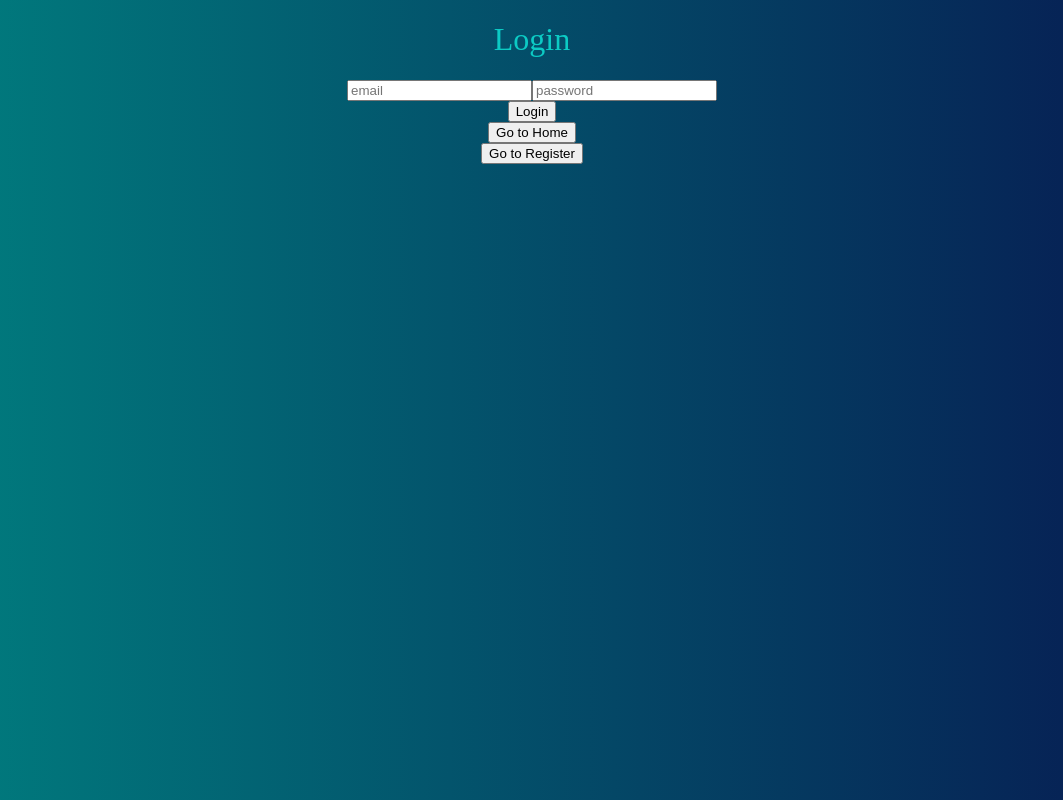
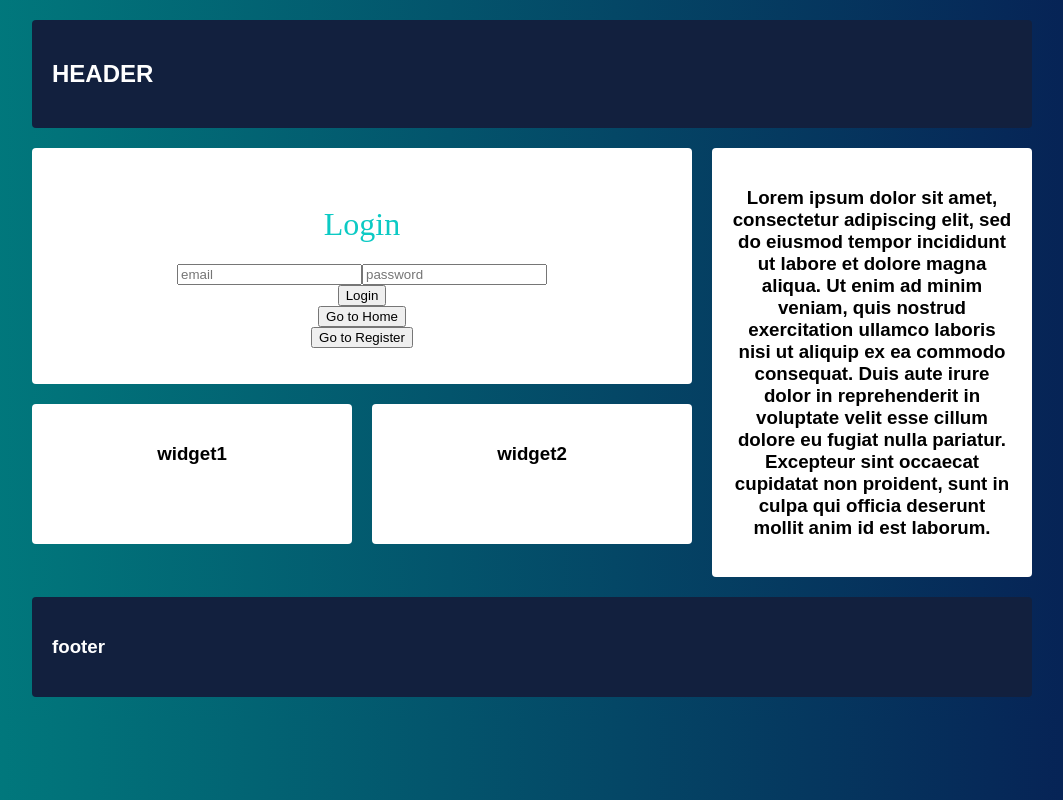
Before and after one commit to andreecueva97/gh-pages-depl, a React (Create React App) app: page /login in a window 1280 px wide. Shown: the whole page, without its empty margins (108-1171 px from the left). Built offline with nearby package versions, Linux system fonts and the light colour scheme.

Commit message:
changes css pages

```diff
--- a/src/containers/Login.js
+++ b/src/containers/Login.js
@@ -49,7 +49,13 @@
   };
 
   return (
-    <div style={{display: 'flex',  justifyContent:'center', alignItems:'center', height: '100%', flexDirection: 'column'}}>
+    <div className="contenedor">
+      <header className="header">
+        <h2>HEADER</h2>
+      </header>
+
+      <div className="contenido">
+      <div style={{display: 'flex',  justifyContent:'center', alignItems:'center', height: '100%', flexDirection: 'column'}}>
       <h1 className='f1'>Login</h1>
       <form>
         <FormInput name='email' type='email' placeholder='email' handleChange={handleChange} required/>
@@ -59,6 +65,30 @@
       <button type="button" onClick={() => history.push("/")}>Go to Home</button>
       <button type="button" onClick={() => history.push("/register")}>Go to Register</button>
     </div>
+
+      </div>
+      <div className="sidebar">
+        {/* <h1>SIDEBAR</h1> */}
+
+        <h3>
+        Lorem ipsum dolor sit amet, consectetur adipiscing elit, sed do eiusmod tempor incididunt ut labore et dolore magna aliqua. Ut enim ad minim veniam, quis nostrud exercitation ullamco laboris nisi ut aliquip ex ea commodo consequat. Duis aute irure dolor in reprehenderit in voluptate velit esse cillum dolore eu fugiat nulla pariatur. Excepteur sint occaecat cupidatat non proident, sunt in culpa qui officia deserunt mollit anim id est laborum.
+        <br></br>
+        </h3>
+      </div>
+      <div className="widget1">
+        <h3>widget1</h3>
+      </div>
+      <div className="widget2">
+        <h3>widget2</h3>
+      </div>
+      <footer className="footer">
+        <h3>footer</h3>
+      </footer>
+
+    </div>
+
+
+
   );
 }
 
--- a/src/containers/Profile.js
+++ b/src/containers/Profile.js
@@ -28,7 +28,13 @@
   let history = useHistory();
 
   return (
-    <div style={{display: 'flex',  justifyContent:'center', alignItems:'center', height: '100%', flexDirection: 'column'}}>
+    <div className="contenedor">
+      <header className="header">
+        <h2>HEADER</h2>
+      </header>
+
+      <div className="contenido">
+      <div style={{display: 'flex',  justifyContent:'center', alignItems:'center', height: '100%', flexDirection: 'column'}}>
       <button type="button" onClick={() => history.push("/")}>Go Home</button>
       <h1 className='f1'>Profile</h1>
       <h2>id: {props.id}</h2>
@@ -38,6 +44,29 @@
       <h2>Password: {props.password}</h2>
       <h2>IsPending: {(props.isPending).toString()}</h2>
     </div>
+
+      </div>
+      <div className="sidebar">
+        {/* <h1>SIDEBAR</h1> */}
+
+        <h3>
+        Lorem ipsum dolor sit amet, consectetur adipiscing elit, sed do eiusmod tempor incididunt ut labore et dolore magna aliqua. Ut enim ad minim veniam, quis nostrud exercitation ullamco laboris nisi ut aliquip ex ea commodo consequat. Duis aute irure dolor in reprehenderit in voluptate velit esse cillum dolore eu fugiat nulla pariatur. Excepteur sint occaecat cupidatat non proident, sunt in culpa qui officia deserunt mollit anim id est laborum.
+        <br></br>
+        </h3>
+      </div>
+      <div className="widget1">
+        <h3>widget1</h3>
+      </div>
+      <div className="widget2">
+        <h3>widget2</h3>
+      </div>
+      <footer className="footer">
+        <h3>footer</h3>
+      </footer>
+
+    </div>
+
+
   );
 }
 
```
